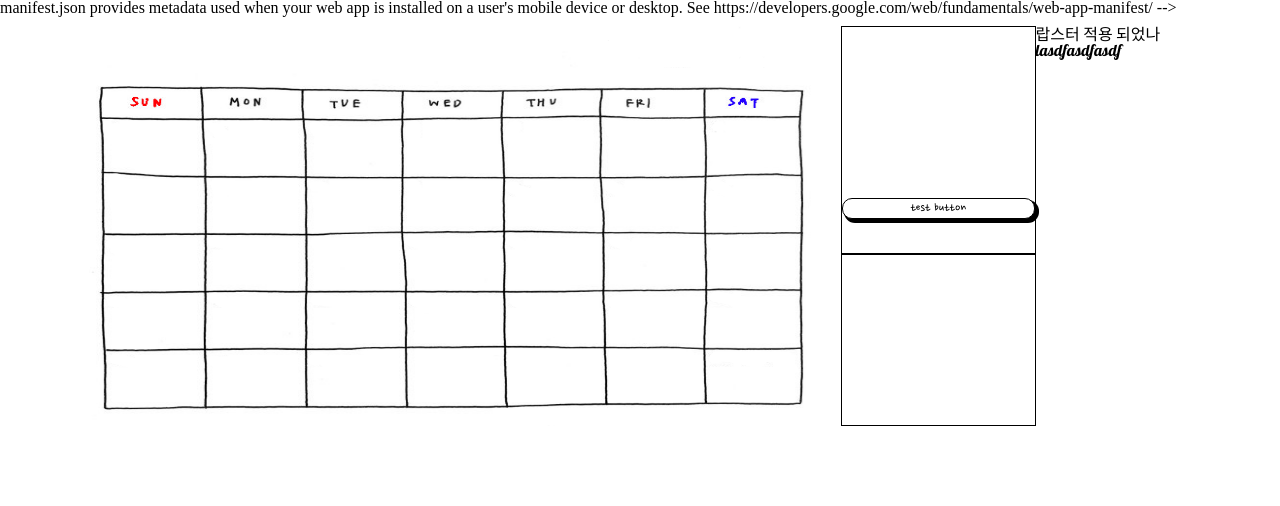
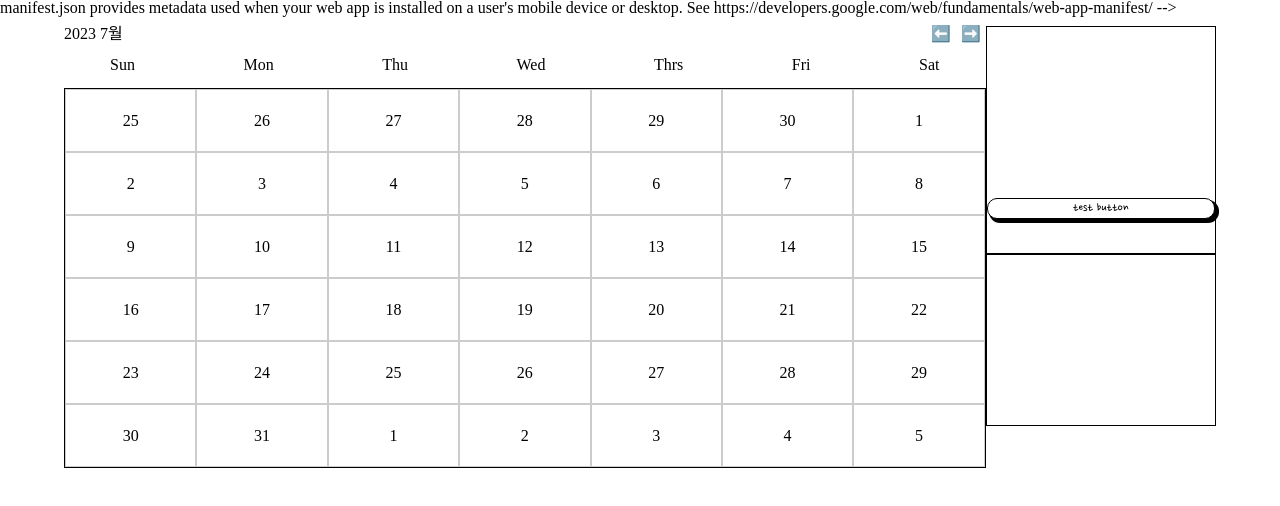
Before and after one commit to kangsinbeom/hh99-mini01, a React (Create React App) app: page / in a window 1280 px wide. Shown: the top 506 px of the page. Built offline with nearby package versions, Linux system fonts and the light colour scheme; no server answers.

Commit message:
달력기능 구현 확인필요

```diff
--- a/package.json
+++ b/package.json
@@ -8,6 +8,7 @@
     "@testing-library/react": "^13.0.0",
     "@testing-library/user-event": "^13.2.1",
     "axios": "^1.4.0",
+    "date-fns": "^2.30.0",
     "json-server": "^0.17.3",
     "react": "^18.2.0",
     "react-dom": "^18.2.0",
--- a/src/components/Calendar.jsx
+++ b/src/components/Calendar.jsx
@@ -1,18 +1,111 @@
-import React from "react";
+import React, { useState } from "react";
 import styled from "styled-components";
 import CalendarItem from "./CalendarItem";
 import logo from "../style/img/calender.png";
+import { format, addMonths, subMonths } from "date-fns";
+
+const RenderHeader = ({ currentMonth, prevMonth, nextMonth }) => {
+  return (
+    <Header>
+      <div>
+        <span>
+          <span className="text month"> {format(currentMonth, "yyyy")} </span>
+          {format(currentMonth, "M")}월
+        </span>
+      </div>
+      <div>
+        <HeaderArrow onClick={prevMonth}>⬅️</HeaderArrow>
+        <HeaderArrow onClick={nextMonth}>➡️</HeaderArrow>
+      </div>
+    </Header>
+  );
+};
+
+const RenderDays = () => {
+  const days = [];
+  const date = ["Sun", "Mon", "Thu", "Wed", "Thrs", "Fri", "Sat"];
+
+  for (let i = 0; i < 7; i++) {
+    days.push(<div key={i}>{date[i]}</div>);
+  }
+
+  return <Days>{days}</Days>;
+};
 
 const Calendar = () => {
-  return <CalendarWrapper src={logo}></CalendarWrapper>;
+  const [currentMonth, setCurrentMonth] = useState(new Date());
+  const [selectedDate, setSelectedDate] = useState(new Date());
+
+  const prevMonth = () => {
+    setCurrentMonth(subMonths(currentMonth, 1));
+  };
+  const nextMonth = () => {
+    setCurrentMonth(addMonths(currentMonth, 1));
+  };
+  const onDateClick = (day) => {
+    setSelectedDate(day);
+  };
+  return (
+    <CalendarWrapper>
+      {/* <CalendarImg src={logo}></CalendarImg> */}
+      <RenderHeader
+        currentMonth={currentMonth}
+        prevMonth={prevMonth}
+        nextMonth={nextMonth}
+      ></RenderHeader>
+      <RenderDays></RenderDays>
+      <CalendarItem
+        currentMonth={currentMonth}
+        selectedDate={selectedDate}
+        // onDateClick={onDateClick}
+      ></CalendarItem>
+    </CalendarWrapper>
+  );
 };
 
 export default Calendar;
 
-const CalendarWrapper = styled.img`
-  display: block;
+const CalendarImg = styled.img`
+  display: flex;
   justify-content: center;
   width: 80%;
   height: 400px;
   gap: 15px;
 `;
+
+const CalendarWrapper = styled.div`
+  display: flex;
+  flex-direction: column;
+  width: 80%;
+  height: 400px;
+  gap: 15px;
+`;
+
+const Header = styled.div`
+  display: flex;
+  width: 100%;
+  height: 10%;
+  justify-content: space-between;
+  align-items: center;
+`;
+
+const HeaderArrow = styled.div`
+  display: inline-flex;
+  cursor: pointer;
+  margin: 0 5px;
+  border-radius: 3px;
+
+  &:hover {
+    background-color: gray;
+  }
+`;
+
+const Days = styled.div`
+  display: flex;
+  width: 90%;
+  height: 5%;
+  margin: 0 5%;
+  justify-content: space-between;
+  align-items: center;
+  flex-direction: row;
+`;
--- a/src/components/CalendarItem.jsx
+++ b/src/components/CalendarItem.jsx
@@ -1,10 +1,92 @@
-import axios from "axios";
-import React, { useEffect } from "react";
+import React from "react";
 import styled from "styled-components";
-import { useState } from "react";
+import {
+  format,
+  addDays,
+  startOfWeek,
+  endOfWeek,
+  startOfMonth,
+  endOfMonth,
+  isSameMonth,
+  isSameDay,
+  parse,
+} from "date-fns";
 
-const CalendarItem = () => {
-  return <div></div>;
+const CalendarItem = ({ currentMonth, selectedDate, onDateClick }) => {
+  // 현재 월의 시작일과 종료일 계산
+  const monthStart = startOfMonth(currentMonth);
+  const monthEnd = endOfMonth(monthStart);
+
+  // 현재 월의 첫 주의 시작일과 마지막 주의 종료일 계산
+  const startDate = startOfWeek(monthStart);
+  const endDate = endOfWeek(monthEnd);
+
+  const rows = []; // 주(row)를 저장하는 배열
+  let days = []; // 날짜(cell)를 저장하는 배열
+  let day = startDate; // 현재 날짜
+  let formattedDate = ""; // 형식이 적용된 날짜 문자열
+
+  // 주 단위로 반복
+  while (day <= endDate) {
+    // 일주일(7일) 동안의 날짜(cell) 생성
+    for (let i = 0; i < 7; i++) {
+      formattedDate = format(day, "d"); // 형식이 적용된 날짜 문자열 생성
+      const cloneDay = day; // 현재 변수를 복제하여 함수외부에서도 사용가능 하게함.
+
+      // 날짜(cell) 요소 생성하여 배열에 추가
+      days.push(
+        <CalendarCell
+          className={`col cell ${
+            !isSameMonth(day, monthStart)
+              ? "disabled" // 현재 월이 아닌 경우 "disabled" 클래스 추가
+              : isSameDay(day, selectedDate)
+              ? "selected" // 선택된 날짜인 경우 "selected" 클래스 추가
+              : format(currentMonth, "M") !== format(day, "M")
+              ? "not-valid" // 다른 월에 속하는 날짜인 경우 "not-valid" 클래스 추가
+              : "valid" // 현재 월에 속하는 날짜인 경우 "valid" 클래스 추가
+          }`}
+          key={day.toString()} // 날짜를 고유한 키로 사용
+          onClick={() => onDateClick(parse(cloneDay))} // 클릭 이벤트 핸들러 지정
+        >
+          <span
+            className={
+              format(currentMonth, "M") !== format(day, "M")
+                ? "text not-valid" // 다른 월에 속하는 날짜인 경우 "not-valid" 클래스 추가
+                : "" // 현재 월에 속하는 날짜인 경우 추가 클래스 없음
+            }
+          >
+            {formattedDate} {/* 형식이 적용된 날짜 문자열 출력 */}
+          </span>
+        </CalendarCell>
+      );
+
+      day = addDays(day, 1); // 다음 날짜로 이동
+    }
+
+    // 한 주(row)를 저장하는 배열에 날짜(cell) 배열 추가
+    rows.push(<CalendarRow key={day.toString()}>{days}</CalendarRow>);
+
+    days = []; // 날짜(cell) 배열 초기화
+  }
+
+  return <CalendarBody>{rows}</CalendarBody>; // 전체 달력(body) 컴포넌트 반환
 };
 
 export default CalendarItem;
+
+const CalendarBody = styled.div`
+  border: 1px solid black;
+`;
+
+const CalendarRow = styled.div`
+  display: flex;
+`;
+
+const CalendarCell = styled.div`
+  display: flex;
+  justify-content: center;
+  align-items: center;
+  width: 15%;
+  height: 63px;
+  border: 1px solid #ccc;
+`;
--- a/src/pages/Home.jsx
+++ b/src/pages/Home.jsx
@@ -3,12 +3,10 @@ import List from "../components/List";
 import Calendar from "../components/Calendar";
 
 const Home = () => {
-
   return (
     <Div>
       <Calendar></Calendar>
       <List></List>
-      <h2>랍스터 적용 되었나 lasdfasdfasdf</h2>
     </Div>
   );
 };
```
Also changed, not shown: 1 other file (tests, documents, lock files or other folders).
